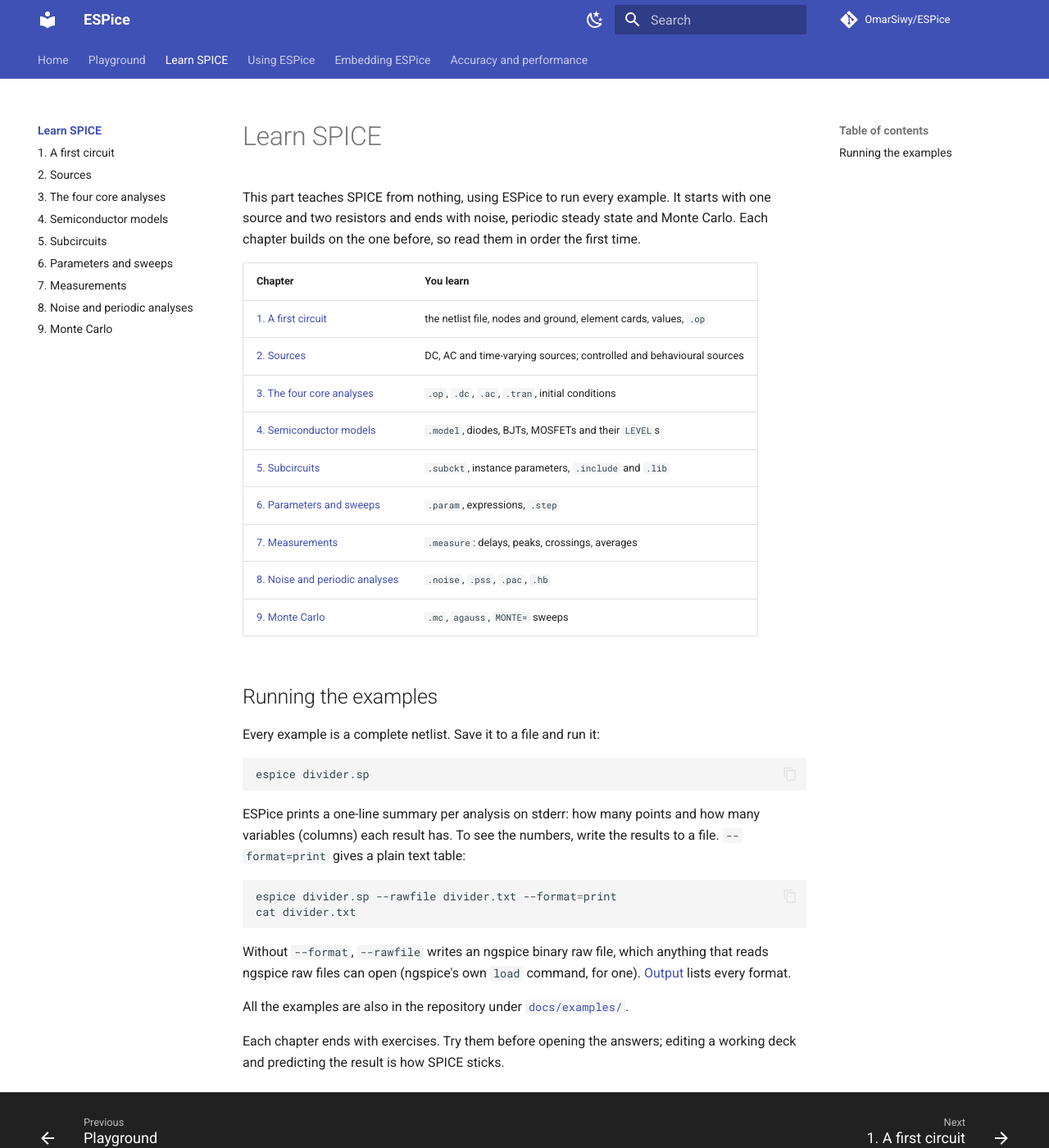
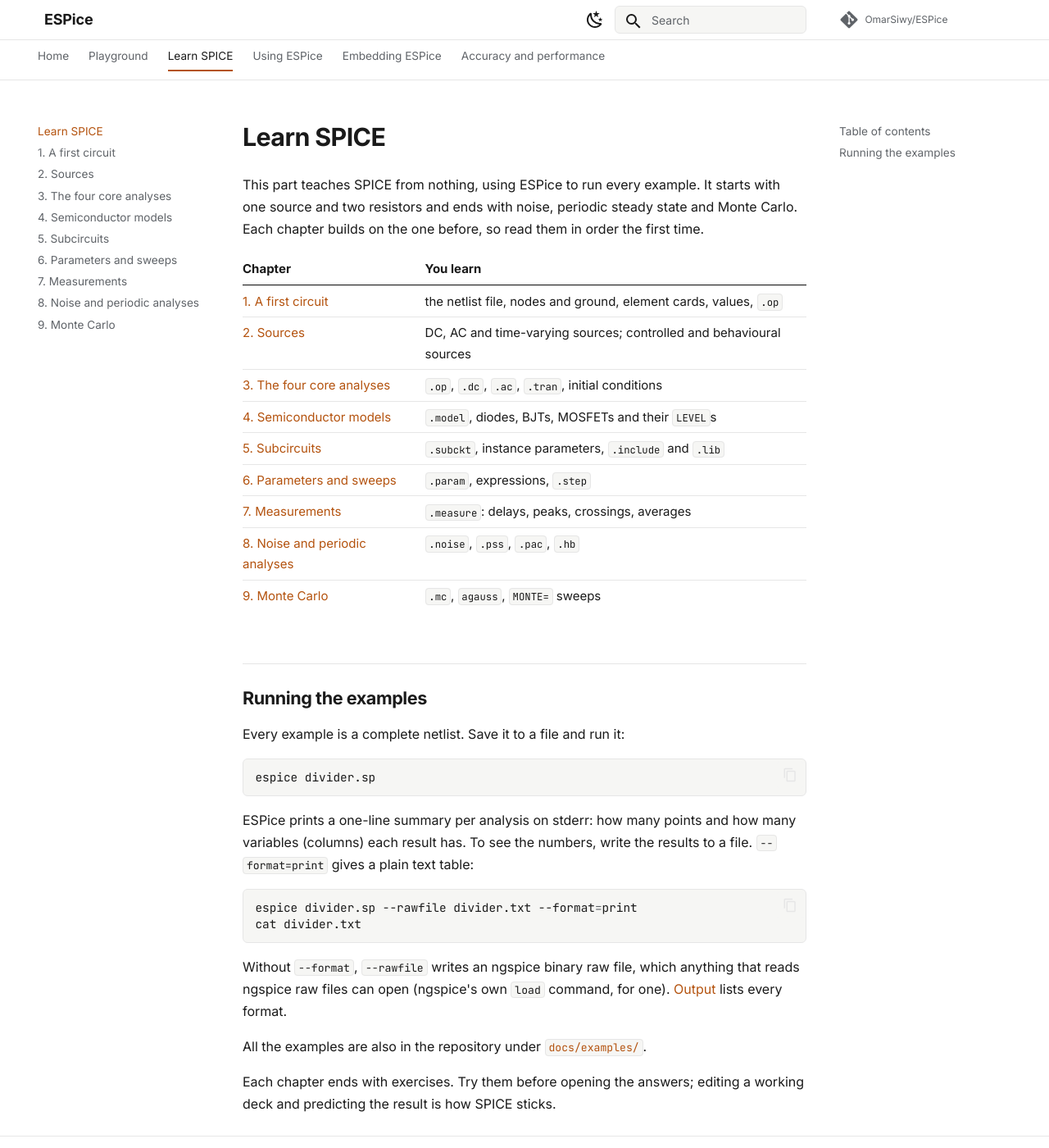
Before and after one commit to OmarSiwy/ESPice, an MkDocs documentation site: the page built from docs/learn/index.md, in a window 1280 px wide and 1400 px high. Shown: the whole window at 82% size. Built offline with MkDocs 1.6.1 and Material for MkDocs 9.7.7, drawn with Linux system fonts in a browser that asks for light colours; comment, search, counter and statistics services are not loaded.

Commit message:
docs: site theme, one copper accent over Material's white page
Inter and JetBrains Mono, Material's palette set to custom so
docs/stylesheets/theme.css holds the whole colour scheme.

```diff
--- a/docs/stylesheets/playground.css
+++ b/docs/stylesheets/playground.css
@@ -3,7 +3,7 @@
 .esp-pg {
   margin: 1em 0;
   border: 1px solid var(--md-default-fg-color--lightest);
-  border-radius: 0.2rem;
+  border-radius: 6px;
   padding: 0.6rem;
 }
 
@@ -28,7 +28,7 @@
   color: var(--md-code-fg-color);
   background: var(--md-code-bg-color);
   border: 1px solid var(--md-default-fg-color--lightest);
-  border-radius: 0.1rem;
+  border-radius: 4px;
   padding: 0.5rem;
   tab-size: 4;
   white-space: pre;
@@ -38,7 +38,7 @@
 /* cktImg draws on white; keep it legible in the dark scheme. */
 .esp-pg__sch {
   background: #fff;
-  border-radius: 0.1rem;
+  border-radius: 4px;
   min-height: 6rem;
   display: flex;
   align-items: center;
--- /dev/null
+++ b/docs/stylesheets/theme.css
@@ -0,0 +1,212 @@
+/* Site theme over Material: a plain white (or near-black) page, one copper
+   accent, hairline rules instead of coloured bars and shadows. Material's
+   palette is set to "custom" in mkdocs.yml, so these variables are the
+   whole colour scheme. */
+
+:root {
+  --esp-bg: #ffffff;
+  --esp-fg: #1a1a1a;
+  --esp-muted: #5f6368;
+  --esp-faint: #9aa0a6;
+  --esp-rule: #e6e6e6;
+  --esp-code-bg: #f6f6f4;
+  --esp-accent: #b4530f;
+  --esp-accent-tint: rgba(180, 83, 15, 0.08);
+}
+
+[data-md-color-scheme="slate"] {
+  --esp-bg: #121212;
+  --esp-fg: #e4e4e2;
+  --esp-muted: #9a9a96;
+  --esp-faint: #6b6b68;
+  --esp-rule: #2a2a2a;
+  --esp-code-bg: #1b1b1b;
+  --esp-accent: #e8924a;
+  --esp-accent-tint: rgba(232, 146, 74, 0.1);
+}
+
+/* Both schemes map Material's variables onto the ones above. */
+[data-md-color-scheme] {
+  --md-default-bg-color: var(--esp-bg);
+  --md-default-fg-color: var(--esp-fg);
+  --md-default-fg-color--light: var(--esp-muted);
+  --md-default-fg-color--lighter: var(--esp-faint);
+  --md-default-fg-color--lightest: var(--esp-rule);
+  --md-typeset-color: var(--esp-fg);
+  --md-typeset-a-color: var(--esp-accent);
+  --md-primary-fg-color: var(--esp-bg);
+  --md-primary-fg-color--light: var(--esp-bg);
+  --md-primary-fg-color--dark: var(--esp-bg);
+  --md-primary-bg-color: var(--esp-fg);
+  --md-primary-bg-color--light: var(--esp-muted);
+  --md-accent-fg-color: var(--esp-accent);
+  --md-accent-fg-color--transparent: var(--esp-accent-tint);
+  --md-default-bg-color--light: var(--esp-bg);
+  --md-code-hl-comment-color: var(--esp-muted);
+  --md-code-bg-color: var(--esp-code-bg);
+  --md-code-fg-color: var(--esp-fg);
+  --md-typeset-table-color: var(--esp-rule);
+  --md-footer-bg-color: var(--esp-bg);
+  --md-footer-bg-color--dark: var(--esp-bg);
+  --md-footer-fg-color: var(--esp-fg);
+  --md-footer-fg-color--light: var(--esp-muted);
+  --md-footer-fg-color--lighter: var(--esp-muted);
+}
+
+/* Header and tabs: same colour as the page, one rule underneath. */
+.md-header,
+.md-tabs {
+  background: var(--esp-bg);
+  color: var(--esp-fg);
+  box-shadow: none;
+}
+.md-header { border-bottom: 1px solid var(--esp-rule); }
+.md-header--shadow { box-shadow: none; }
+.md-tabs { border-bottom: 1px solid var(--esp-rule); }
+.md-header__button.md-logo { display: none; }
+.md-header__title { font-weight: 600; letter-spacing: -0.01em; }
+@media screen and (min-width: 76.25em) {
+  .md-header__title { margin-left: 0.8rem; }
+}
+
+.md-tabs__link {
+  opacity: 1;
+  color: var(--esp-muted);
+  font-size: 0.68rem;
+  margin-top: 0.55rem;
+}
+.md-tabs__link:hover,
+.md-tabs__item--active .md-tabs__link { color: var(--esp-fg); }
+.md-tabs__item--active .md-tabs__link {
+  box-shadow: inset 0 -2px 0 var(--esp-accent);
+  padding-bottom: 0.45rem;
+}
+
+/* Search: a quiet field, not a dark slab. */
+.md-search__form {
+  background: var(--esp-code-bg);
+  border: 1px solid var(--esp-rule);
+  border-radius: 6px;
+  height: 1.7rem;
+}
+.md-search__form:hover { background: var(--esp-code-bg); }
+.md-search__input { font-size: 0.7rem; }
+.md-search__input::placeholder,
+.md-search__icon { color: var(--esp-muted); }
+[data-md-toggle="search"]:checked ~ .md-header .md-search__form {
+  border-radius: 6px 6px 0 0;
+}
+.md-search__output { border-radius: 0 0 6px 6px; }
+.md-source { font-size: 0.6rem; color: var(--esp-muted); }
+
+/* Body text. */
+.md-typeset { font-size: 0.8rem; line-height: 1.7; }
+.md-typeset h1,
+.md-typeset h2,
+.md-typeset h3 {
+  color: var(--esp-fg);
+  letter-spacing: -0.02em;
+}
+.md-typeset h1 { font-weight: 700; font-size: 1.9em; margin-bottom: 0.8em; }
+.md-typeset h2 {
+  font-weight: 650;
+  font-size: 1.35em;
+  margin-top: 2.2em;
+  padding-top: 1.2em;
+  border-top: 1px solid var(--esp-rule);
+}
+.md-typeset h3 { font-weight: 600; font-size: 1.05em; }
+.md-typeset a { text-underline-offset: 0.18em; }
+.md-typeset a:hover { text-decoration: underline; }
+.md-typeset .headerlink { color: var(--md-default-fg-color--lighter); }
+
+/* Code: hairline border, small radius, no grey slab inside prose. */
+.md-typeset pre > code {
+  border: 1px solid var(--esp-rule);
+  border-radius: 6px;
+  padding: 0.8em 1em;
+  font-size: 0.72rem;
+}
+.md-typeset code { border-radius: 4px; font-size: 0.82em; }
+.md-typeset :not(pre) > code {
+  background: var(--esp-code-bg);
+  border: 1px solid var(--esp-rule);
+  padding: 0.05em 0.3em;
+}
+.md-clipboard { color: var(--md-default-fg-color--lighter); }
+
+/* Tables: rules between rows, no box, no shadow. */
+.md-typeset table:not([class]) {
+  border: none;
+  box-shadow: none;
+  font-size: 0.75rem;
+  border-radius: 0;
+}
+.md-typeset table:not([class]) th {
+  background: none;
+  font-weight: 600;
+  border-bottom: 1px solid var(--esp-fg);
+}
+.md-typeset table:not([class]) th,
+.md-typeset table:not([class]) td { padding: 0.4em 1.2em 0.4em 0; }
+.md-typeset table:not([class]) td { border-top: 1px solid var(--esp-rule); vertical-align: top; }
+.md-typeset table:not([class]) tbody tr:hover { background: none; box-shadow: none; }
+
+/* Admonitions: a thin left rule in the accent, no icons, no tinted title bar. */
+.md-typeset .admonition,
+.md-typeset details {
+  border: none;
+  /* !important: Material colours each type (tip, warning, ...) separately. */
+  border-left: 2px solid var(--esp-accent) !important;
+  border-radius: 0;
+  box-shadow: none;
+  background: none;
+  font-size: 0.78rem;
+  padding: 0 0 0 1rem;
+}
+[dir] .md-typeset .admonition-title,
+[dir] .md-typeset summary {
+  background: none !important;
+  border: none;
+  padding-left: 0;
+  font-weight: 600;
+}
+.md-typeset .admonition-title::before,
+.md-typeset summary::before { display: none; }
+.md-typeset summary { padding-right: 1.6rem; cursor: pointer; }
+.md-typeset details > summary::after { background-color: var(--esp-muted) !important; }
+
+/* Navigation sidebars. */
+.md-nav { font-size: 0.68rem; }
+.md-nav__title { color: var(--esp-fg); }
+.md-nav__link { color: var(--esp-muted); }
+.md-nav__link:hover { color: var(--esp-fg); }
+.md-nav__link--active,
+.md-nav__item .md-nav__link--active { color: var(--esp-accent); font-weight: 500; }
+.md-nav--secondary .md-nav__title { color: var(--esp-muted); font-weight: 500; }
+
+/* Buttons (the playground's Run). */
+.md-typeset .md-button {
+  border-radius: 6px;
+  border-width: 1px;
+  font-weight: 600;
+  font-size: 0.72rem;
+  padding: 0.35em 1.2em;
+}
+.md-typeset .md-button--primary {
+  background: var(--esp-fg);
+  border-color: var(--esp-fg);
+  color: var(--esp-bg);
+}
+.md-typeset .md-button--primary:hover {
+  background: var(--esp-accent);
+  border-color: var(--esp-accent);
+  color: #fff;
+}
+
+/* Footer: a rule, not a dark band. */
+.md-footer { border-top: 1px solid var(--esp-rule); }
+.md-footer-meta { background: var(--esp-bg); border-top: 1px solid var(--esp-rule); }
+.md-footer__link { opacity: 1; }
+.md-footer__title { color: var(--esp-fg); }
+.md-footer__direction { color: var(--esp-muted); }
--- a/mkdocs.yml
+++ b/mkdocs.yml
@@ -24,18 +24,21 @@
     - search.suggest
     - content.code.copy
     - toc.follow
+  font:
+    text: Inter
+    code: JetBrains Mono
   palette:
     - media: "(prefers-color-scheme: light)"
       scheme: default
-      primary: indigo
-      accent: indigo
+      primary: custom
+      accent: custom
       toggle:
         icon: material/weather-night
         name: Switch to dark mode
     - media: "(prefers-color-scheme: dark)"
       scheme: slate
-      primary: indigo
-      accent: indigo
+      primary: custom
+      accent: custom
       toggle:
         icon: material/weather-sunny
         name: Switch to light mode
@@ -74,6 +77,7 @@
   - javascripts/playground.js
 
 extra_css:
+  - stylesheets/theme.css
   - stylesheets/playground.css
 
 nav:
```
